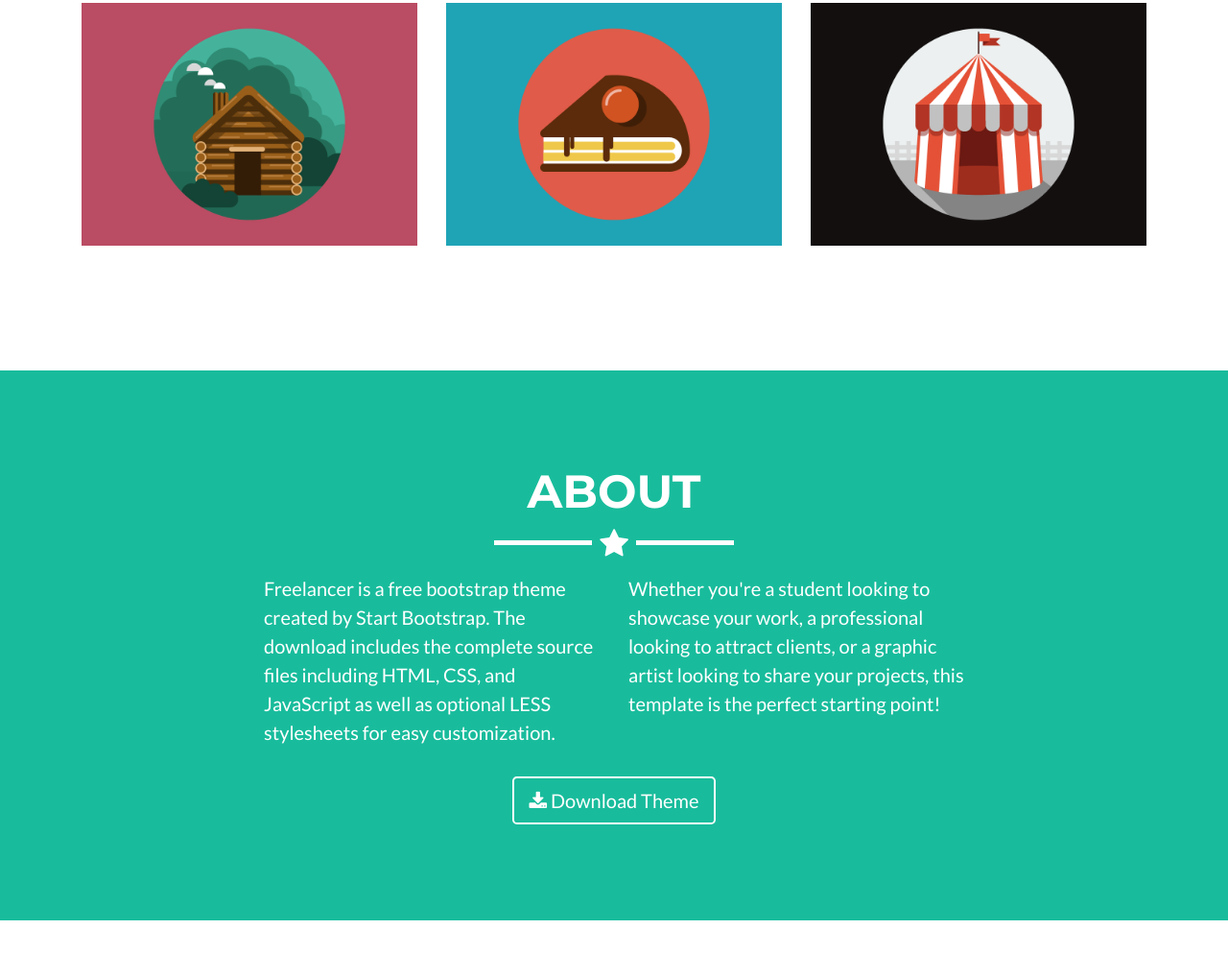
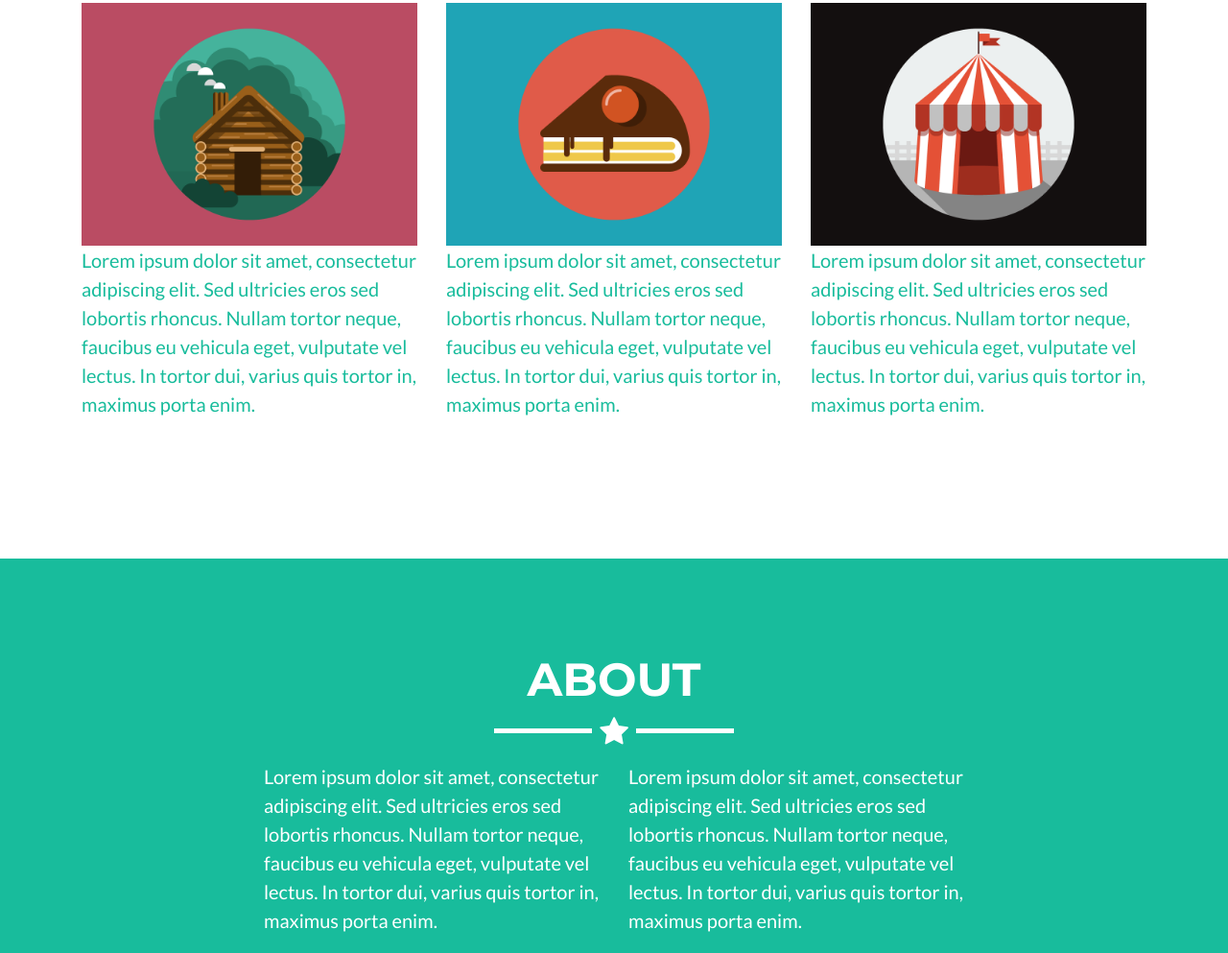
Before and after one commit to W-Ely/W-Ely.github.io, a website: page index.html in a window 1280 px wide. Shown: the part 1002-1995 px from the top of the page at 96% size. Drawn offline with Linux system fonts and the light colour scheme.

Commit message:
working on debranding

```diff
--- a/index.html
+++ b/index.html
@@ -56,7 +56,7 @@
         <div class="intro-text">
           <span class="name">Robin DeCook</span>
           <hr class="star-light">
-          <span class="skills">Web Developer - Graphic Artist - User Experience Designer</span>
+          <span class="skills">Editor - Writer - Library Scientist</span>
         </div>
       </div>
     </header>
@@ -75,6 +75,7 @@
                 </div>
               </div>
               <img class="img-fluid" src="img/services/cabin.png" alt="">
+              <p>Lorem ipsum dolor sit amet, consectetur adipiscing elit. Sed ultricies eros sed lobortis rhoncus. Nullam tortor neque, faucibus eu vehicula eget, vulputate vel lectus. In tortor dui, varius quis tortor in, maximus porta enim.</p>
             </a>
           </div>
           <div class="col-sm-4 services-item">
@@ -85,6 +86,7 @@
                 </div>
               </div>
               <img class="img-fluid" src="img/services/cake.png" alt="">
+              <p>Lorem ipsum dolor sit amet, consectetur adipiscing elit. Sed ultricies eros sed lobortis rhoncus. Nullam tortor neque, faucibus eu vehicula eget, vulputate vel lectus. In tortor dui, varius quis tortor in, maximus porta enim.</p>
             </a>
           </div>
           <div class="col-sm-4 services-item">
@@ -95,6 +97,7 @@
                 </div>
               </div>
               <img class="img-fluid" src="img/services/circus.png" alt="">
+              <p>Lorem ipsum dolor sit amet, consectetur adipiscing elit. Sed ultricies eros sed lobortis rhoncus. Nullam tortor neque, faucibus eu vehicula eget, vulputate vel lectus. In tortor dui, varius quis tortor in, maximus porta enim.</p>
             </a>
           </div>
         </div>
@@ -108,16 +111,10 @@
         <hr class="star-light">
         <div class="row">
           <div class="col-lg-4 ml-auto">
-            <p>Freelancer is a free bootstrap theme created by Start Bootstrap. The download includes the complete source files including HTML, CSS, and JavaScript as well as optional LESS stylesheets for easy customization.</p>
+            <p>Lorem ipsum dolor sit amet, consectetur adipiscing elit. Sed ultricies eros sed lobortis rhoncus. Nullam tortor neque, faucibus eu vehicula eget, vulputate vel lectus. In tortor dui, varius quis tortor in, maximus porta enim.</p>
           </div>
           <div class="col-lg-4 mr-auto">
-            <p>Whether you're a student looking to showcase your work, a professional looking to attract clients, or a graphic artist looking to share your projects, this template is the perfect starting point!</p>
-          </div>
-          <div class="col-lg-8 mx-auto text-center">
-            <a href="#" class="btn btn-lg btn-outline">
-              <i class="fa fa-download"></i>
-              Download Theme
-            </a>
+            <p>Lorem ipsum dolor sit amet, consectetur adipiscing elit. Sed ultricies eros sed lobortis rhoncus. Nullam tortor neque, faucibus eu vehicula eget, vulputate vel lectus. In tortor dui, varius quis tortor in, maximus porta enim. </p>
           </div>
         </div>
       </div>
```
